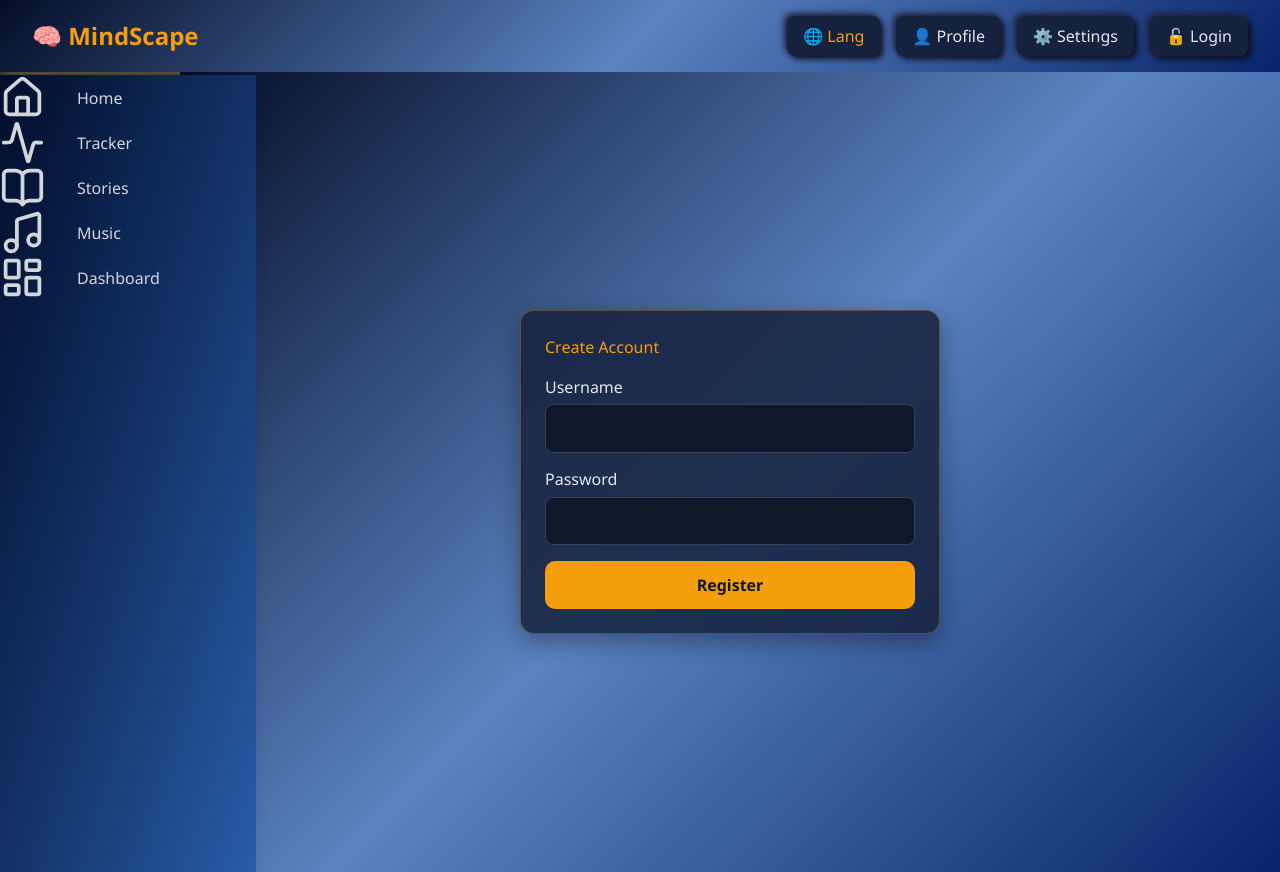
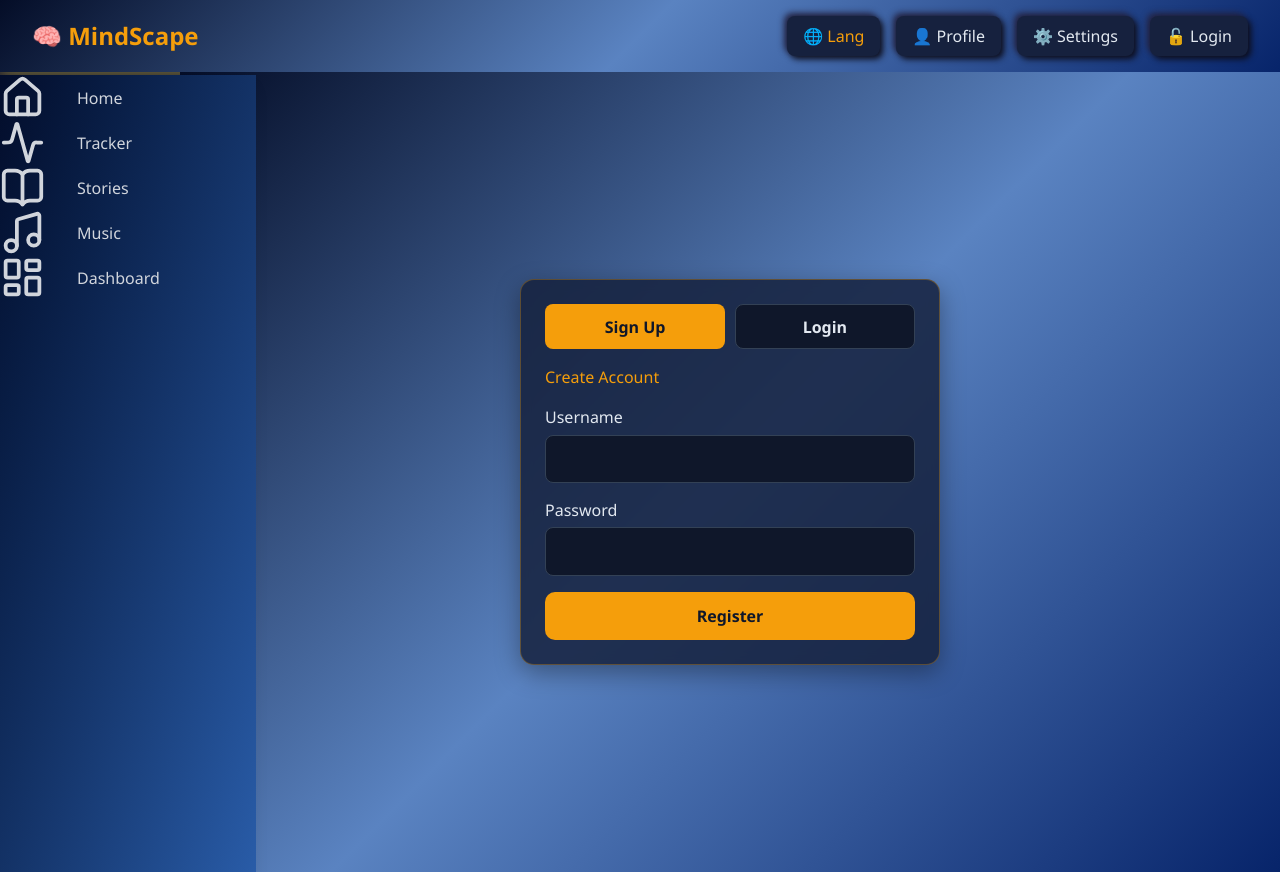
Before and after one commit to shriom17/MindScape, a React app in the folder frontend/: page /register in a window 1280 px wide. Built offline with nearby package versions, Linux system fonts and the light colour scheme; no server answers; the HTML template or start-up script is replaced by a standard one.

Commit message:
add: login button

```diff
--- a/frontend/src/pages/register.jsx
+++ b/frontend/src/pages/register.jsx
@@ -7,8 +7,9 @@ function Register() {
   const [message, setMessage] = useState("");
   const [isError, setIsError] = useState(false);
   const [loading, setLoading] = useState(false);
+  const [mode, setMode] = useState("signup");
 
-  const handleRegister = async (e) => {
+  const handleAuth = async (e) => {
     e.preventDefault();
 
     if (!username.trim() || !password.trim()) {
@@ -21,7 +22,10 @@ function Register() {
     setMessage("");
 
     try {
-      const response = await fetch(apiUrl("/register"), {
+      const endpoint = mode === "signup" ? "/register" : "/login";
+      const actionText = mode === "signup" ? "Registration" : "Login";
+
+      const response = await fetch(apiUrl(endpoint), {
         method: "POST",
         headers: {
           "Content-Type": "application/json",
@@ -35,13 +39,15 @@ function Register() {
       const data = await response.json().catch(() => ({}));
 
       if (!response.ok) {
-        throw new Error(data?.message || "Registration failed. Try again.");
+        throw new Error(data?.message || `${actionText} failed. Try again.`);
       }
 
       setIsError(false);
-      setMessage(data?.message || "Registration successful.");
-      setUsername("");
-      setPassword("");
+      setMessage(data?.message || `${actionText} successful.`);
+      if (mode === "signup") {
+        setUsername("");
+        setPassword("");
+      }
     } catch (error) {
       setIsError(true);
       setMessage(error.message || "Something went wrong.");
@@ -62,7 +68,7 @@ function Register() {
       }}
     >
       <form
-        onSubmit={handleRegister}
+        onSubmit={handleAuth}
         style={{
           width: "100%",
           maxWidth: 420,
@@ -75,9 +81,55 @@ function Register() {
           backdropFilter: "blur(6px)",
         }}
       >
+        <div
+          style={{
+            display: "flex",
+            gap: "0.6rem",
+            marginBottom: "1rem",
+          }}
+        >
+          <button
+            type="button"
+            onClick={() => {
+              setMode("signup");
+              setMessage("");
+            }}
+            style={{
+              flex: 1,
+              padding: "0.6rem",
+              borderRadius: 8,
+              border: mode === "signup" ? "1px solid rgba(245, 158, 11, 0.5)" : "1px solid #334155",
+              background: mode === "signup" ? "#f59e0b" : "#0f172a",
+              color: mode === "signup" ? "#0f172a" : "#e2e8f0",
+              fontWeight: mode === "signup" ? 700 : 600,
+              cursor: "pointer",
+            }}
+          >
+            Sign Up
+          </button>
+          <button
+            type="button"
+            onClick={() => {
+              setMode("login");
+              setMessage("");
+            }}
+            style={{
+              flex: 1,
+              padding: "0.6rem",
+              borderRadius: 8,
+              border: mode === "login" ? "1px solid rgba(245, 158, 11, 0.5)" : "1px solid #334155",
+              background: mode === "login" ? "#f59e0b" : "#0f172a",
+              color: mode === "login" ? "#0f172a" : "#e2e8f0",
+              fontWeight: mode === "login" ? 700 : 600,
+              cursor: "pointer",
+            }}
+          >
+            Login
+          </button>
+        </div>
 
         <h2 style={{ marginTop: 0, marginBottom: "1rem", color: "#f59e0b" }}>
-          Create Account
+          {mode === "signup" ? "Create Account" : "Welcome Back"}
         </h2>
 
         <label style={{ display: "block", marginBottom: "0.35rem" }} htmlFor="username">
@@ -108,7 +160,7 @@ function Register() {
           type="password"
           value={password}
           onChange={(e) => setPassword(e.target.value)}
-          autoComplete="new-password"
+          autoComplete={mode === "signup" ? "new-password" : "current-password"}
           style={{
             width: "100%",
             marginBottom: "1rem",
@@ -134,7 +186,7 @@ function Register() {
             cursor: loading ? "not-allowed" : "pointer",
           }}
         >
-          {loading ? "Registering..." : "Register"}
+          {loading ? (mode === "signup" ? "Registering..." : "Logging in...") : mode === "signup" ? "Register" : "Login"}
         </button>
 
         {message && (
```
